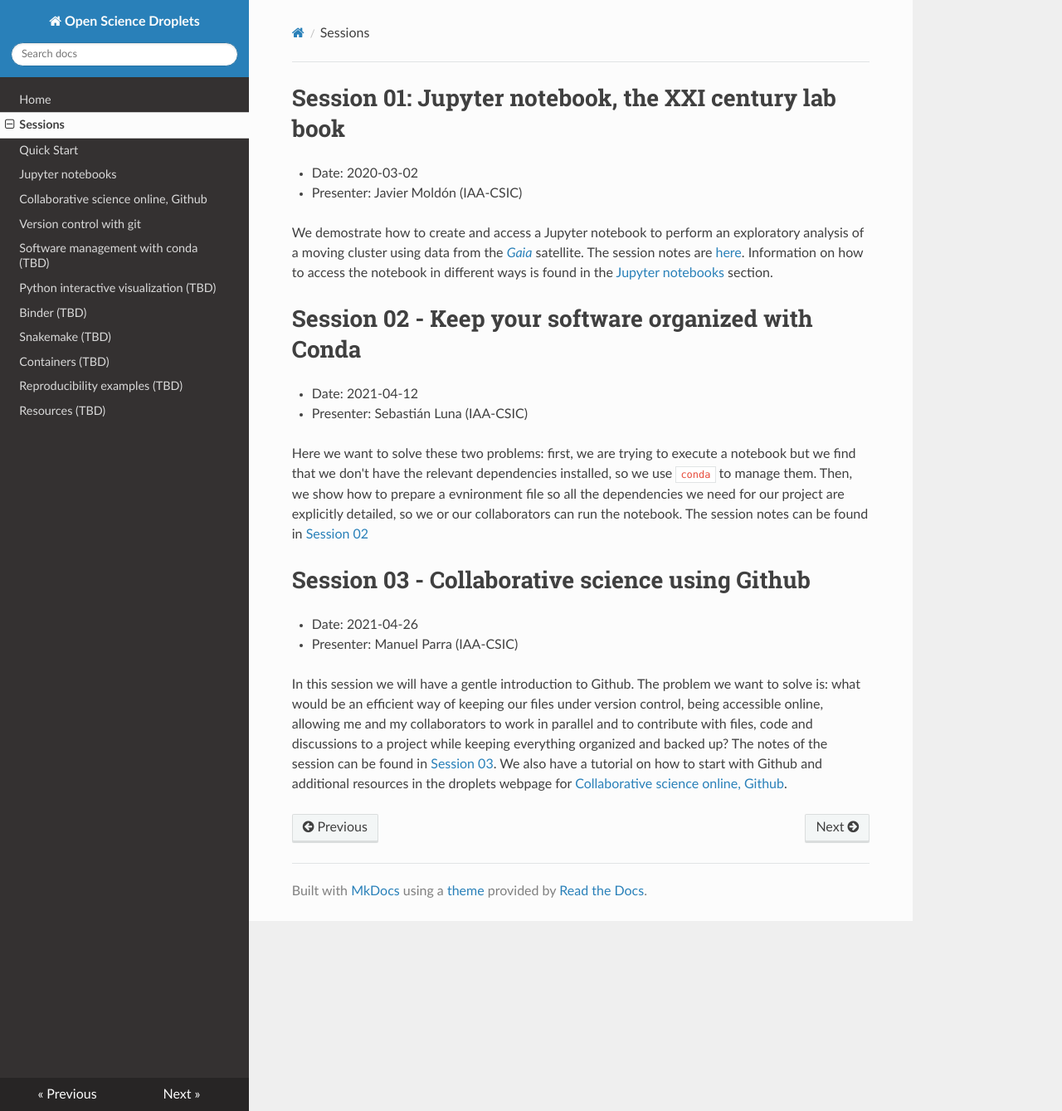
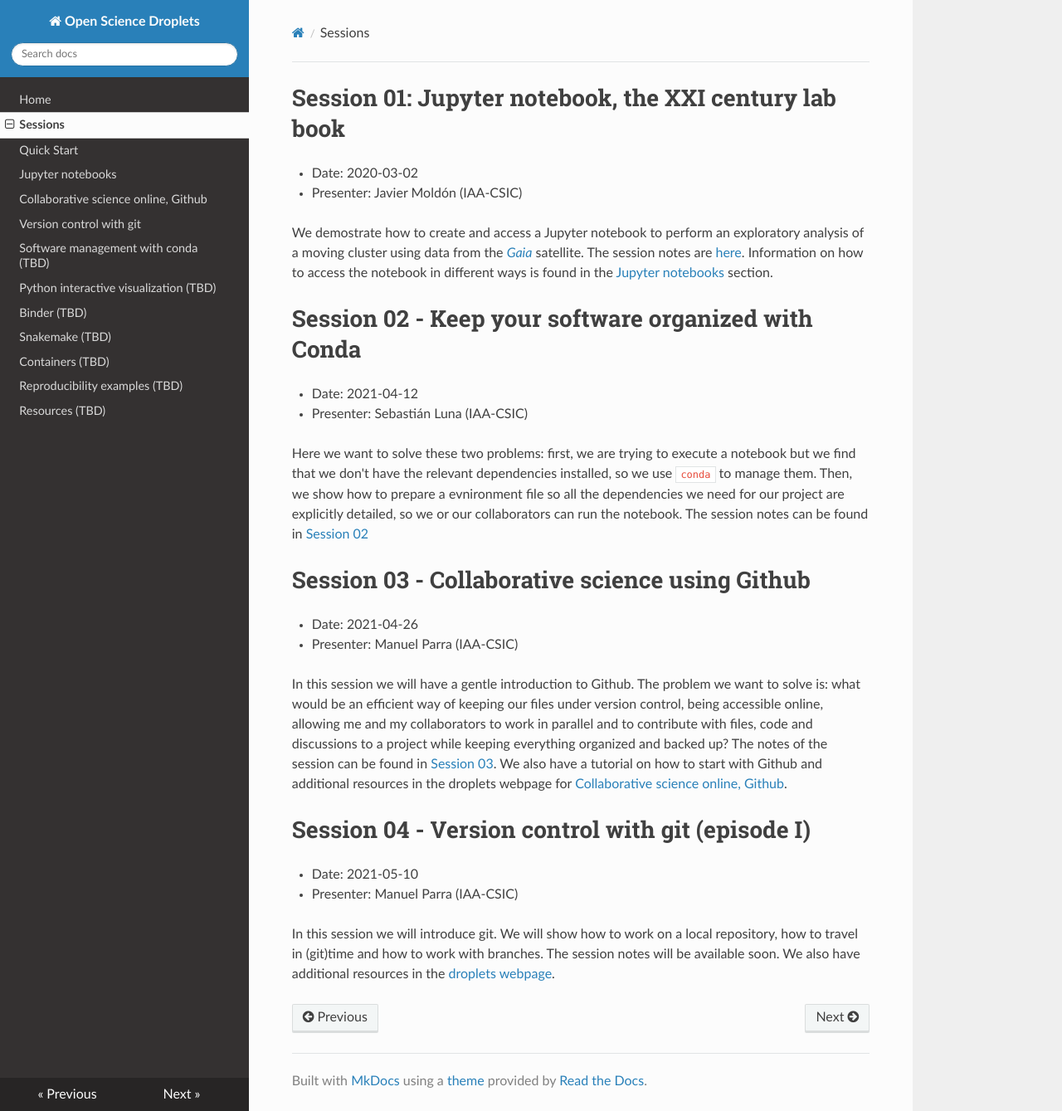
Before and after one commit to espsrc/droplets, an MkDocs documentation site: the page built from docs/sessions.md, in a window 1280 px wide and 1339 px high. Shown: the whole window at 83% size. Built offline with MkDocs 1.6.1, drawn with Linux system fonts in a browser that asks for light colours; nearby versions of some CDN libraries.

Commit message:
Add session 04

```diff
--- a/docs/sessions.md
+++ b/docs/sessions.md
@@ -18,3 +18,10 @@
 - Presenter: Manuel Parra (IAA-CSIC)
 
 In this session we will have a gentle introduction to Github. The problem we want to solve is: what would be an efficient way of keeping our files under version control, being accessible online, allowing me and my collaborators to work in parallel and to contribute with files, code and discussions to a project while keeping everything organized and backed up? The notes of the session can be found in [Session 03](https://github.com/spsrc/droplets/blob/master/sessions/droplets-03-github/droplets-03-github.md). We also have a tutorial on how to start with Github and additional resources in the droplets webpage for [Collaborative science online, Github](https://droplets-spsrc.readthedocs.io/github/).
+
+# Session 04 - Version control with git (episode I)
+
+- Date: 2021-05-10
+- Presenter: Manuel Parra (IAA-CSIC)
+
+In this session we will introduce git. We will show how to work on a local repository, how to travel in (git)time and how to work with branches. The session notes will be available soon. We also have additional resources in the [droplets webpage](https://droplets-spsrc.readthedocs.io/git/).
```
